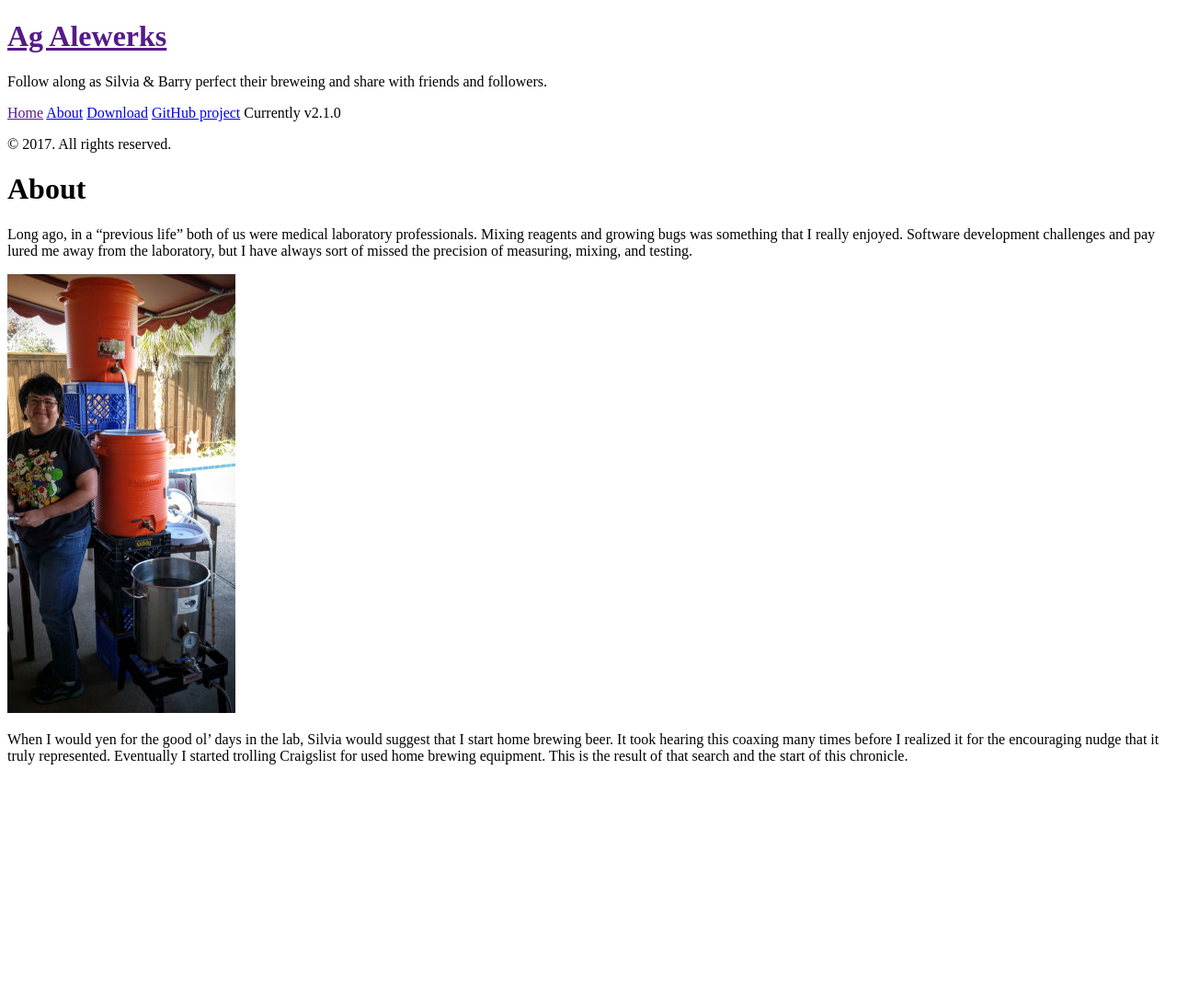
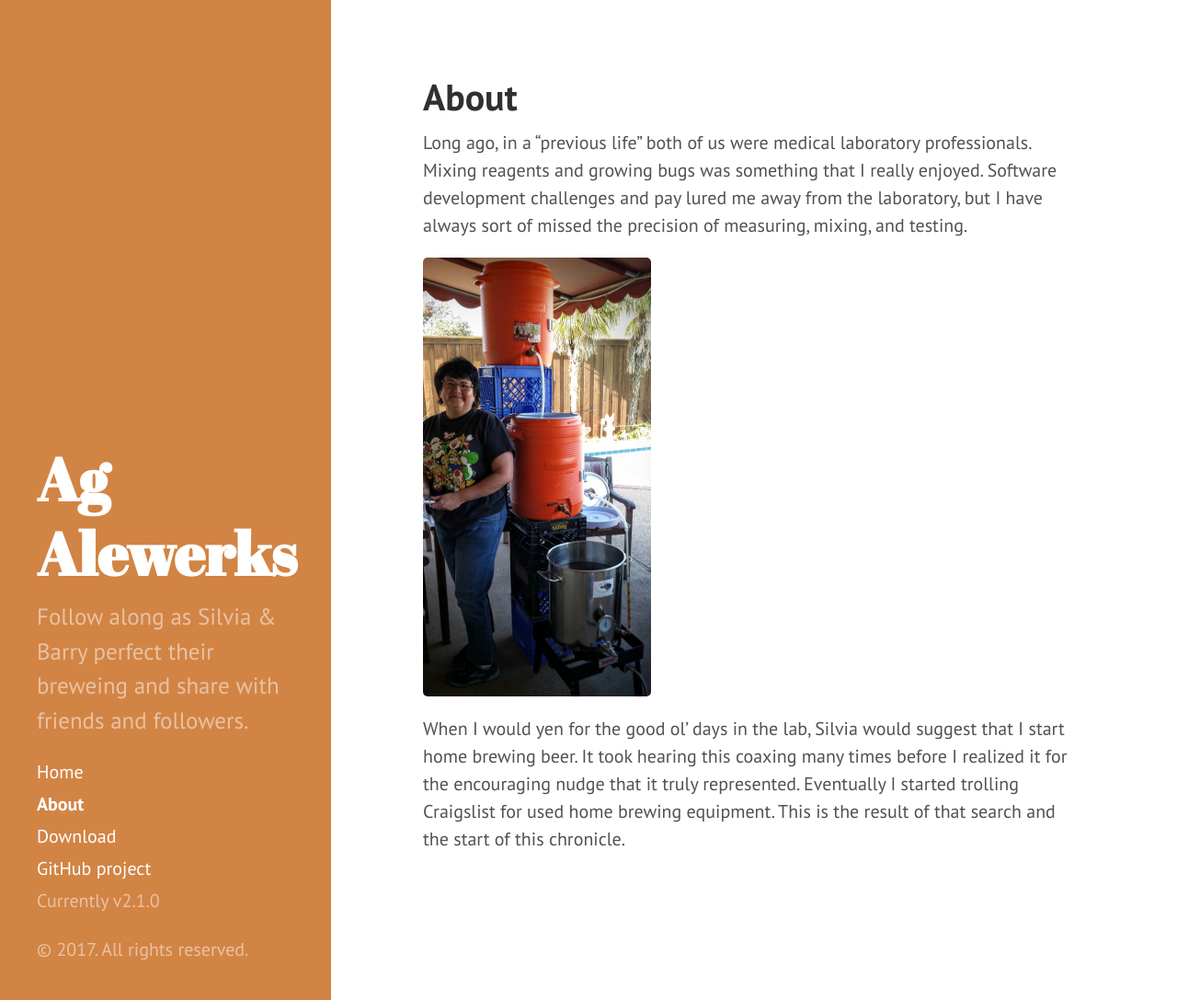
Before and after one commit to AgAlewerks/agalewerks.github.io, a Jekyll site: the page built from about.md, in a window 1280 px wide and 1087 px high. Shown: the whole window at 92% size. Built offline with Jekyll 4.4.1, drawn with Linux system fonts in a browser that asks for light colours.

Commit message:
css not pathed correctly

```diff
--- a/_config.yml
+++ b/_config.yml
@@ -13,7 +13,7 @@
 
 author:
   name:           'Barry Forrest'
-  url:            https://twitter.com/mdo
+  url:            'https://twitter.com/@bforrest30'
 
 paginate:         5
 
--- a/_includes/head.html
+++ b/_includes/head.html
@@ -7,17 +7,13 @@
     <meta name="viewport" content="width=device-width, initial-scale=1.0, maximum-scale=1">
 
     <title>
-    {% if page.title == "Home" %}
-      {{ site.title }} &middot; {{ site.tagline }}
-    {% else %}
-      {{ page.title }} &middot; {{ site.title }}
-    {% endif %}
+        {% if page.title == "Home" %} {{ site.title }} &middot; {{ site.tagline }} {% else %} {{ page.title }} &middot; {{ site.title }} {% endif %}
     </title>
 
     <!-- CSS -->
-  <link rel="stylesheet" href="{{ site.baseurl }}public/css/poole.css">
-  <link rel="stylesheet" href="{{ site.baseurl }}public/css/syntax.css">
-  <link rel="stylesheet" href="{{ site.baseurl }}public/css/hyde.css">
+    <link rel="stylesheet" href="{{ site.baseurl }}/public/css/poole.css">
+    <link rel="stylesheet" href="{{ site.baseurl }}/public/css/syntax.css">
+    <link rel="stylesheet" href="{{ site.baseurl }}/public/css/hyde.css">
     <link rel="stylesheet" href="http://fonts.googleapis.com/css?family=PT+Sans:400,400italic,700|Abril+Fatface">
 
     <!-- Icons -->
```
Also changed, not shown: about.md (line endings or trailing spaces). Lines whose indentation alone changed are shown as unchanged.
